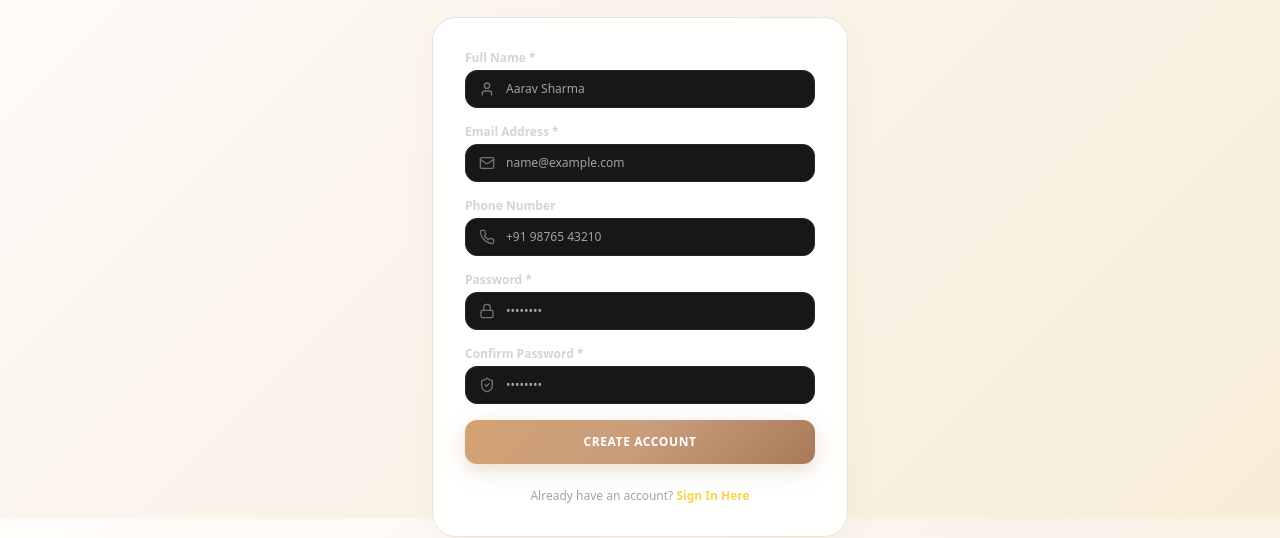
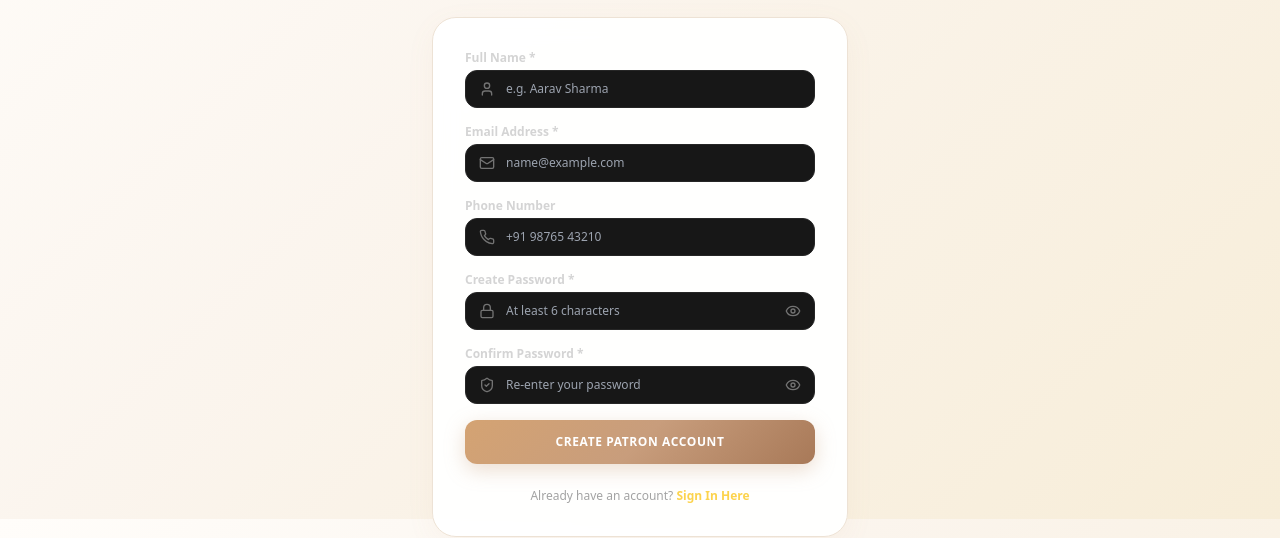
Before and after one commit to hifuldul3/aljo-fashion, a Next.js app: page /register in a window 1280 px wide. Shown: the part 281-819 px from the top of the page. Built offline with nearby package versions, Linux system fonts and the light colour scheme; no server answers.

Commit message:
Add Create Password, Confirm Password, Show/Hide eye toggles, and live match validation to account registration

```diff
--- a/src/app/register/page.tsx
+++ b/src/app/register/page.tsx
@@ -3,7 +3,7 @@
 import React, { useState } from 'react';
 import Link from 'next/link';
 import { useRouter } from 'next/navigation';
-import { User, Mail, Lock, Phone, ArrowRight, ShieldCheck } from 'lucide-react';
+import { User, Mail, Lock, Phone, ShieldCheck, Eye, EyeOff, CheckCircle2, XCircle } from 'lucide-react';
 import { useStore } from '@/lib/store';
 
 export default function RegisterPage() {
@@ -15,16 +15,24 @@ export default function RegisterPage() {
   const [phone, setPhone] = useState('');
   const [password, setPassword] = useState('');
   const [confirmPassword, setConfirmPassword] = useState('');
+
+  // Show / Hide password toggles
+  const [showPassword, setShowPassword] = useState(false);
+  const [showConfirmPassword, setShowConfirmPassword] = useState(false);
+
   const [loading, setLoading] = useState(false);
   const [error, setError] = useState('');
+
+  const isPasswordMatching = confirmPassword.length > 0 && password === confirmPassword;
+  const isPasswordMismatch = confirmPassword.length > 0 && password !== confirmPassword;
 
   const handleRegister = async (e: React.FormEvent) => {
     e.preventDefault();
     if (!name || !email || !password || !confirmPassword) return;
 
     if (password !== confirmPassword) {
-      setError('Passwords do not match. Please make sure both passwords match.');
-      addToast('Password Mismatch', 'Password and Confirm Password must match.', 'error');
+      setError('Passwords do not match. Please ensure Create Password and Confirm Password match.');
+      addToast('Password Mismatch', 'Create Password and Confirm Password must match.', 'error');
       return;
     }
 
@@ -47,7 +55,7 @@ export default function RegisterPage() {
 
       if (res.ok && data.user) {
         setUser(data.user);
-        addToast('Registration Successful!', `Welcome to AL-JO Fashion, ${data.user.name}`, 'success');
+        addToast('Account Created Successfully!', `Welcome to AL-JO Fashion, ${data.user.name}`, 'success');
         router.push('/account');
       } else {
         setError(data.error || 'Failed to create account.');
@@ -78,7 +86,7 @@ export default function RegisterPage() {
               required
               value={name}
               onChange={(e) => setName(e.target.value)}
-              placeholder="Aarav Sharma"
+              placeholder="e.g. Aarav Sharma"
               className="w-full bg-neutral-900 border border-neutral-800 rounded-xl pl-10 pr-4 py-2.5 text-xs text-neutral-200 focus:outline-none focus:border-amber-400"
             />
           </div>
@@ -113,42 +121,76 @@ export default function RegisterPage() {
           </div>
         </div>
 
+        {/* Create Password */}
         <div>
-          <label className="text-xs font-semibold text-neutral-300 block mb-1">Password *</label>
+          <label className="text-xs font-semibold text-neutral-300 block mb-1">Create Password *</label>
           <div className="relative">
             <Lock className="absolute left-3.5 top-1/2 -translate-y-1/2 w-4 h-4 text-neutral-500" />
             <input
-              type="password"
+              type={showPassword ? 'text' : 'password'}
               required
               value={password}
               onChange={(e) => setPassword(e.target.value)}
-              placeholder="••••••••"
-              className="w-full bg-neutral-900 border border-neutral-800 rounded-xl pl-10 pr-4 py-2.5 text-xs text-neutral-200 focus:outline-none focus:border-amber-400"
+              placeholder="At least 6 characters"
+              className="w-full bg-neutral-900 border border-neutral-800 rounded-xl pl-10 pr-10 py-2.5 text-xs text-neutral-200 focus:outline-none focus:border-amber-400"
             />
+            <button
+              type="button"
+              onClick={() => setShowPassword(!showPassword)}
+              className="absolute right-3.5 top-1/2 -translate-y-1/2 text-neutral-500 hover:text-neutral-300"
+            >
+              {showPassword ? <EyeOff className="w-4 h-4" /> : <Eye className="w-4 h-4" />}
+            </button>
           </div>
         </div>
 
+        {/* Confirm Password */}
         <div>
-          <label className="text-xs font-semibold text-neutral-300 block mb-1">Confirm Password *</label>
+          <div className="flex justify-between items-center mb-1">
+            <label className="text-xs font-semibold text-neutral-300 block">Confirm Password *</label>
+            {isPasswordMatching && (
+              <span className="text-[10px] text-emerald-400 font-bold flex items-center gap-1">
+                <CheckCircle2 className="w-3 h-3" /> Passwords Match
+              </span>
+            )}
+            {isPasswordMismatch && (
+              <span className="text-[10px] text-red-400 font-bold flex items-center gap-1">
+                <XCircle className="w-3 h-3" /> Passwords Do Not Match
+              </span>
+            )}
+          </div>
           <div className="relative">
             <ShieldCheck className="absolute left-3.5 top-1/2 -translate-y-1/2 w-4 h-4 text-neutral-500" />
             <input
-              type="password"
+              type={showConfirmPassword ? 'text' : 'password'}
               required
               value={confirmPassword}
               onChange={(e) => setConfirmPassword(e.target.value)}
-              placeholder="••••••••"
-              className="w-full bg-neutral-900 border border-neutral-800 rounded-xl pl-10 pr-4 py-2.5 text-xs text-neutral-200 focus:outline-none focus:border-amber-400"
+              placeholder="Re-enter your password"
+              className={`w-full bg-neutral-900 border rounded-xl pl-10 pr-10 py-2.5 text-xs text-neutral-200 focus:outline-none transition-colors ${
+                isPasswordMatching
+                  ? 'border-emerald-500/60 focus:border-emerald-400'
+                  : isPasswordMismatch
+                  ? 'border-red-500/60 focus:border-red-400'
+                  : 'border-neutral-800 focus:border-amber-400'
+              }`}
             />
+            <button
+              type="button"
+              onClick={() => setShowConfirmPassword(!showConfirmPassword)}
+              className="absolute right-3.5 top-1/2 -translate-y-1/2 text-neutral-500 hover:text-neutral-300"
+            >
+              {showConfirmPassword ? <EyeOff className="w-4 h-4" /> : <Eye className="w-4 h-4" />}
+            </button>
           </div>
         </div>
 
         <button
           type="submit"
-          disabled={loading}
-          className="w-full py-3.5 rounded-xl bg-gold-gradient text-neutral-950 font-extrabold text-xs uppercase tracking-wider hover:opacity-90 transition-opacity shadow-lg"
+          disabled={loading || isPasswordMismatch}
+          className="w-full py-3.5 rounded-xl bg-gold-gradient text-neutral-950 font-extrabold text-xs uppercase tracking-wider hover:opacity-90 transition-opacity shadow-lg disabled:opacity-50"
         >
-          {loading ? 'Registering Account...' : 'Create Account'}
+          {loading ? 'Creating Account...' : 'Create Patron Account'}
         </button>
 
         <div className="text-center pt-2 text-xs text-neutral-400">
```
